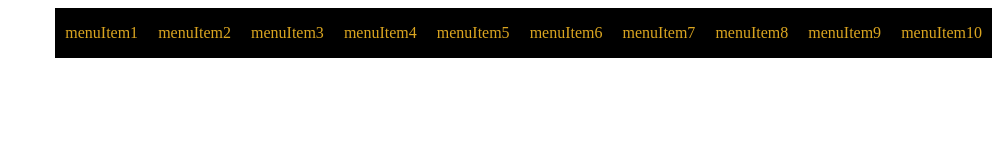
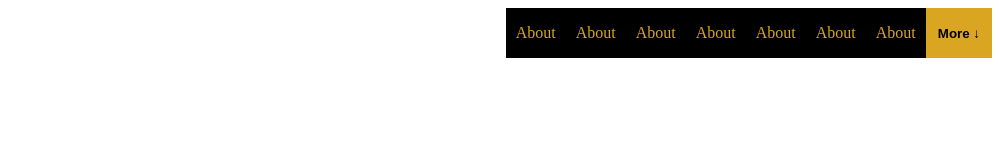
Before and after one commit to codyalanstubbs/top-dynamic-ui-interactions, a website built with webpack: page dist/index.html in a window 1280 px wide. Shown: the whole page, without its empty margins (280-1280 px from the left). Built offline with nearby package versions, Linux system fonts and the light colour scheme.

Commit message:
Remove hard coded html and built dynamic html generation in js for collapsible more menu

```diff
--- a/src/index.js
+++ b/src/index.js
@@ -65,32 +65,68 @@ function displayCollapsibleMenu(parentElement) {
 
 //displayCollapsibleMenu(document.body);
 
-const container = document.querySelector('.tabs')
-const primary = container.querySelector(".menu.horizontal");
-const primaryItems = container.querySelectorAll(".menu.horizontal > li:not(.more)");
-container.classList.add('--jsfied');
+function createTabsNav() {
+    const tabsNav = document.createElement("nav");
+    tabsNav.classList = "tabs";
+    return tabsNav;
+}
 
-primary.insertAdjacentHTML('beforeend', `
-    <li class="more">
-        <button class="menuButton" aria-haspopup="true" aria-expanded="false">More <span>&darr;</span></button>
-        <ul class="secondary">
-            ${primary.innerHTML}
-        </ul>
-    </li>
-`)
+function createMenuList(menuClassList) {
+    const menu = document.createElement("ul");
+    menu.classList = menuClassList;
+    return menu;
+}
 
-const secondary = container.querySelector(".secondary");
-const secondaryItems = secondary.querySelectorAll("li");
-const allItems = container.querySelectorAll("li");
-const moreLi = primary.querySelector(".more");
-const moreBtn = moreLi.querySelector(".menuButton");
+function createMenuItem(itemClass) {
+    const item = document.createElement("li");
+    item.classList = itemClass;
+    return item;
+}
 
-moreBtn.addEventListener('click', (e) => {
-    e.preventDefault();
-    container.classList.toggle('show-secondary')
-    moreBtn.setAttribute('aria-expanded', container.classList.contains('show-secondary'))
+function createMenuLink(menuText, menuLink) {
+    const link = document.createElement("a");
+    link.setAttribute("href", (menuLink ? menuLink : "#"));
+    link.textContent = menuText;
+    return link;
+}
+
+function createMoreButton() {
+    const more = document.createElement("button");
+    more.setAttribute("aria-haspopup", "true");
+    more.setAttribute("aria-expanded", "false");
+    more.classList = "menuButton";
+    more.innerHTML = "More &#8595;";
+    return more;
+}
+
+function buildHorizontalMenu(itemsObject) {
+    const tabsNav = createTabsNav();
+    const menuList = createMenuList("menu horizontal");
+    const moreItem = createMenuItem("more");
+    const moreBtn = createMoreButton();
+    const secondaryList = createMenuList("secondary");
+
+    itemsObject.forEach((item) => {
+        // create visible horizontal menu items
+        const menuItem = createMenuItem("menuItem");
+        const menuLink = createMenuLink(item.text, item.link);
+        menuItem.appendChild(menuLink);
+        menuList.appendChild(menuItem);
+
+        // create hidden vertical menu items
+        const hiddenItem = createMenuItem("menuItem hidden");
+        const hiddenLink = createMenuLink(item.text, item.link);
+        hiddenItem.appendChild(hiddenLink);
+        secondaryList.appendChild(hiddenItem);
     })
 
+    moreItem.appendChild(moreBtn);
+    moreItem.appendChild(secondaryList);
+    menuList.appendChild(moreItem);
+    tabsNav.appendChild(menuList);
+
+    document.body.appendChild(tabsNav);
+}
 
 function doAdapt() {
     // show all items for making calculations
@@ -123,7 +159,23 @@ function doAdapt() {
             }
         })
     }
-}
+};
+
+function addCollapsibleInteractions() {
+    const container = document.querySelector(".tabs");
+    const primary = document.querySelector(".menu.horizontal");
+    const primaryItems = container.querySelectorAll(".menu.horizontal > li:not(.more)");
+    const secondary = container.querySelector(".secondary");
+    const secondaryItems = secondary.querySelectorAll("li");
+    const allItems = container.querySelectorAll("li");
+    const moreLi = primary.querySelector(".more");
+    const moreBtn = moreLi.querySelector(".menuButton");
+
+    moreBtn.addEventListener('click', (e) => {
+        e.preventDefault();
+        container.classList.toggle('show-secondary')
+        moreBtn.setAttribute('aria-expanded', container.classList.contains('show-secondary'))
+    });
 
     doAdapt();
     window.addEventListener("resize", doAdapt);
@@ -139,3 +191,17 @@ document.addEventListener('click', (e) => {
         container.classList.remove('show-secondary')
         moreBtn.setAttribute('aria-expanded', false)
     })
+}
+
+
+const itemsObject = [
+    {text: "About", link: "#"},
+    {text: "About", link: "#"},
+    {text: "About", link: "#"},
+    {text: "About", link: "#"},
+    {text: "About", link: "#"},
+    {text: "About", link: "#"},
+    {text: "About", link: "#"},
+];
+buildHorizontalMenu(itemsObject);
+addCollapsibleInteractions();
```
Also changed, not shown: dist/bundle.js, dist/index.html. Lines whose indentation alone changed are shown as unchanged.
